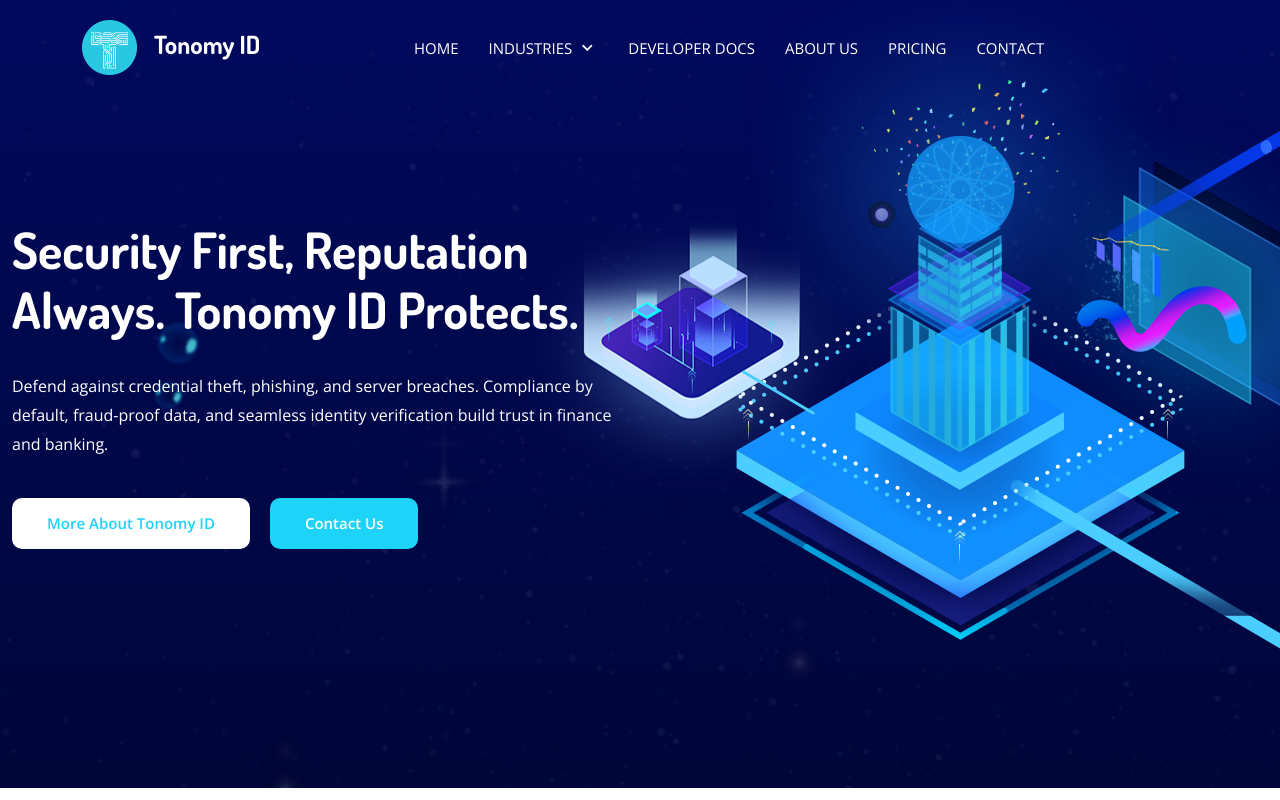
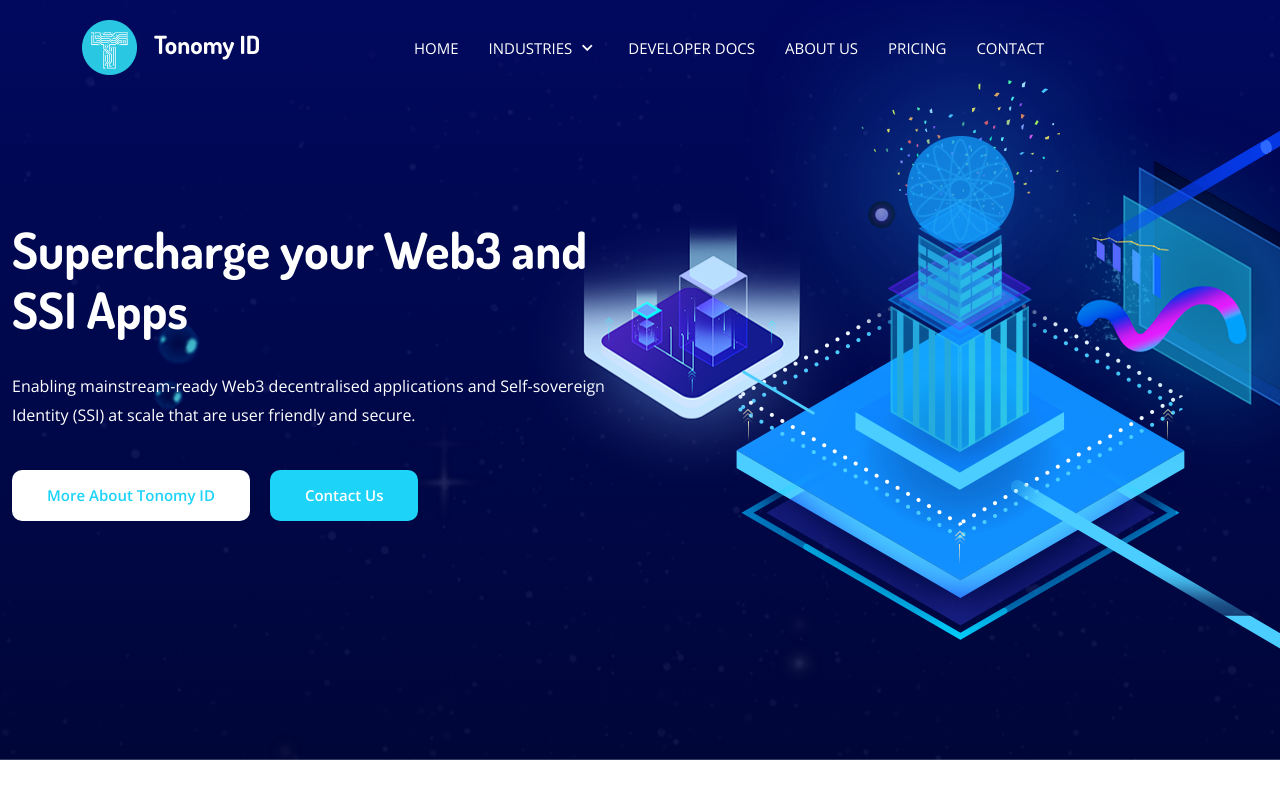
Before and after one commit to Tonomy-Foundation/Tonomy-Foundation-Next-Website, a Next.js app: page /web3-and-ssi in a window 1280 px wide. Shown: the top 800 px of the page. Built offline with nearby package versions, Linux system fonts and the light colour scheme.

Commit message:
feat: web3 main banner

```diff
--- a/components/Industries/Web3/MainBanner.js
+++ b/components/Industries/Web3/MainBanner.js
@@ -8,8 +8,8 @@ const MainBanner = () => {
                 <div className="row">
                     <div className="col-lg-6">
                         <div className="banner-text">
-                            <h1>Security First, Reputation Always. Tonomy ID Protects.</h1>
-                            <p>Defend against credential theft, phishing, and server breaches. Compliance by default, fraud-proof data, and seamless identity verification build trust in finance and banking.</p>
+                            <h1>Supercharge your Web3 and SSI Apps</h1>
+                            <p>Enabling mainstream-ready Web3 decentralised applications and Self-sovereign Identity (SSI) at scale that are user friendly and secure.</p>
 
                             <div className="banner-btn">
                                 <Link href="/">
```
